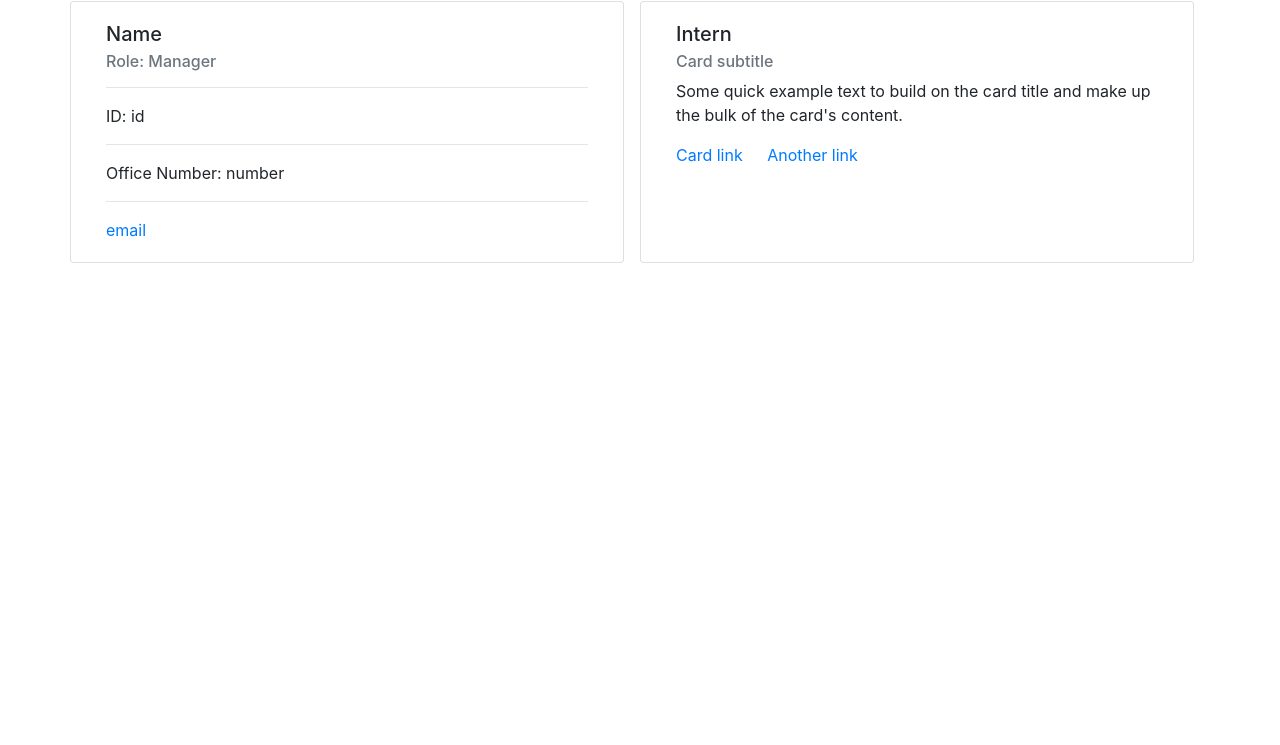
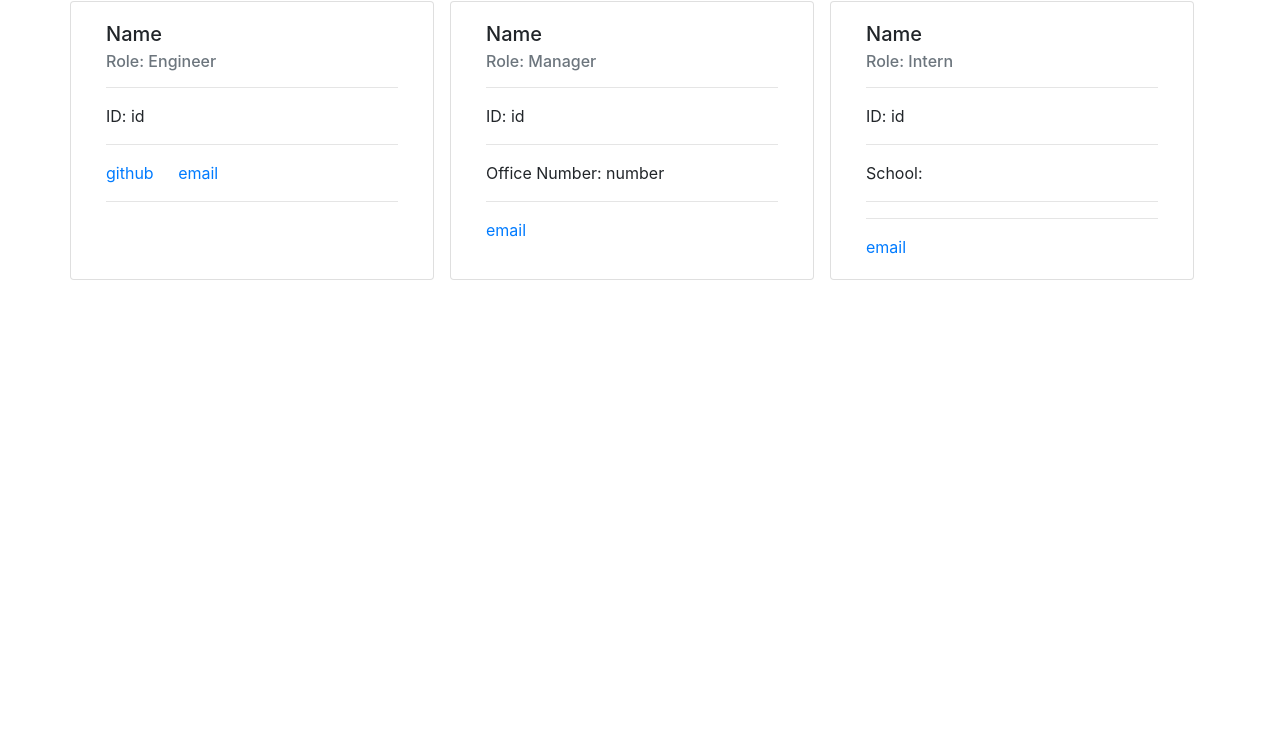
Before and after one commit to sophiamazurek/teamgenerator, a website: page src/htmltemplate.html in a window 1280 px wide. Shown: the part 55-800 px from the top of the page. Drawn offline with nearby package versions, Linux system fonts and the light colour scheme.

Commit message:
htmltemplate is updated and finished

```diff
--- a/src/htmltemplate.html
+++ b/src/htmltemplate.html
@@ -15,15 +15,17 @@
 <div class="container">
     <div class="row">
 
-            <!-- <div class="engineercard card col mr-3 mb-3" style="width: 18rem;">
+            <div class="engineercard card col mr-3 mb-3" style="width: 18rem;">
                 <div class="card-body">
-                  <h5 class="card-title">{name}</h5>
-                  <h6 class="card-subtitle mb-2 text-muted">{{name}}</h6>
-                  <p class="card-text">Some quick example text to build on the card title and make up the bulk of the card's content.</p>
-                  <a href="#" class="card-link">{{id}}</a>
-                  <a href="#" class="card-link">{{email}}</a>
+                  <h5 class="card-title">Name</h5>
+                  <h6 class="card-subtitle mb-2 text-muted">Role: Engineer</h6>
+                  <hr>
+                  <p class="card-text">ID: id</p><hr>
+                  <a href="#" class="card-link">github</a>
+                  <a href="#" class="card-link">email</a>
+                  <hr>
                 </div>
-              </div> -->
+              </div>
               <div class="managercard card col mr-3 mb-3" style="width: 18rem;">
                 <div class="card-body">
                   <h5 class="card-title">Name</h5>
@@ -37,11 +39,13 @@
               </div>
               <div class="interncard card col mr-3 mb-3" style="width: 18rem;">
                 <div class="card-body">
-                  <h5 class="card-title">Intern</h5>
-                  <h6 class="card-subtitle mb-2 text-muted">Card subtitle</h6>
-                  <p class="card-text">Some quick example text to build on the card title and make up the bulk of the card's content.</p>
-                  <a href="#" class="card-link">Card link</a>
-                  <a href="#" class="card-link">Another link</a>
+                  <h5 class="card-title">Name</h5>
+                  <h6 class="card-subtitle mb-2 text-muted">Role: Intern</h6>
+                  <hr>
+                  <p class="card-text">ID: id</p><hr>
+                  <p class="card-text">School: </p><hr>
+                  <hr>
+                  <a href="#" class="card-link">email</a>
                 </div>
               </div>
 
```
